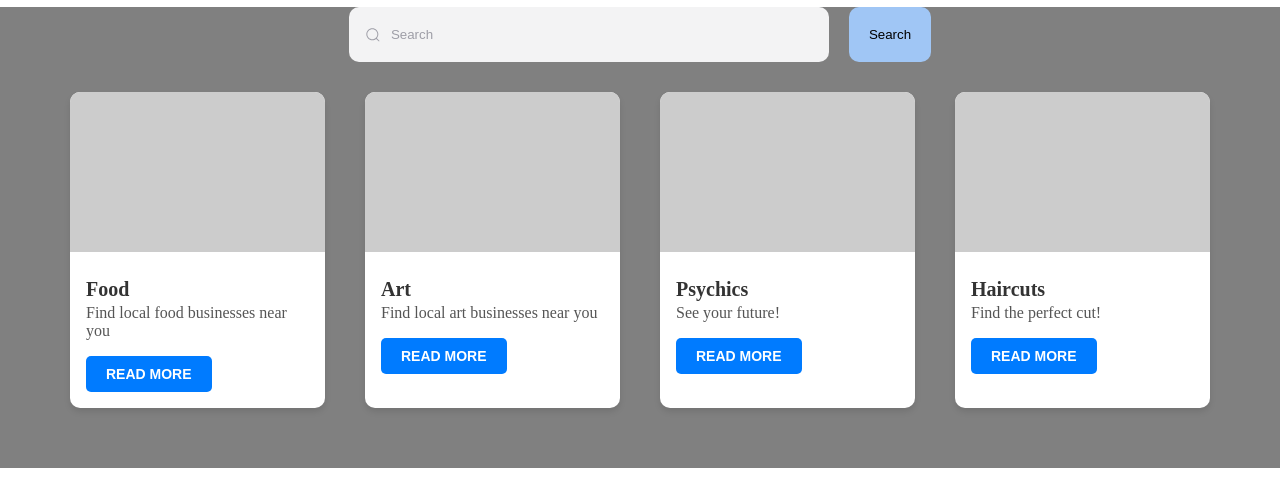
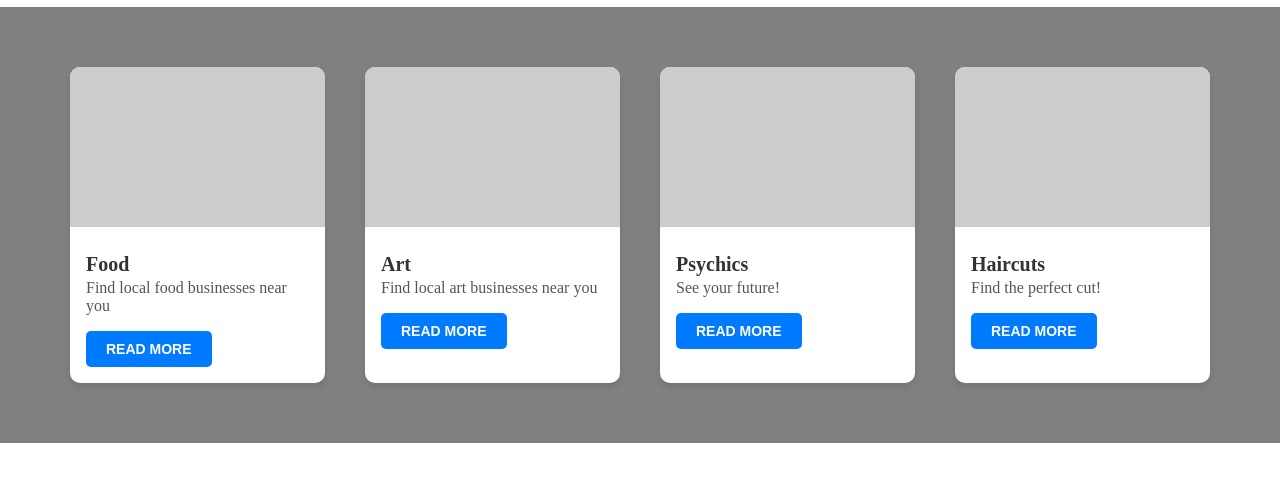
Before and after one commit to melindaahli/IrvineHacks25, a plain HTML site: page index.html in a window 1280 px wide. Shown: the part 73-561 px from the top of the page. Drawn offline with Linux system fonts and the light colour scheme; no server answers.

Commit message:
Update search bar

```diff
--- a/index.html
+++ b/index.html
@@ -60,13 +60,13 @@
 
   <!-- FLIGHTS Section -->
 
-  <div class = "searchbar">
+  <!-- <div class = "searchbar">
     <div class="group">
       <svg class="icon" aria-hidden="true" viewBox="0 0 24 24"><g><path d="M21.53 20.47l-3.66-3.66C19.195 15.24 20 13.214 20 11c0-4.97-4.03-9-9-9s-9 4.03-9 9 4.03 9 9 9c2.215 0 4.24-.804 5.808-2.13l3.66 3.66c.147.146.34.22.53.22s.385-.073.53-.22c.295-.293.295-.767.002-1.06zM3.5 11c0-4.135 3.365-7.5 7.5-7.5s7.5 3.365 7.5 7.5-3.365 7.5-7.5 7.5-7.5-3.365-7.5-7.5z"></path></g></svg>
       <input placeholder="Search" type="search" class="input" id="user-input">
     </div>
     <button class = "search-button" onclick="getBusinessSearch()">Search</button>
-  </div>
+  </div> -->
 
 
   <div class="catagories">
--- a/styles.css
+++ b/styles.css
@@ -217,6 +217,7 @@ header.hero {
   justify-content: space-between;
   padding: 10px 50px;
   margin-bottom: 30px;
+  margin-top: 30px;
 }
 
 .category-card {
```
